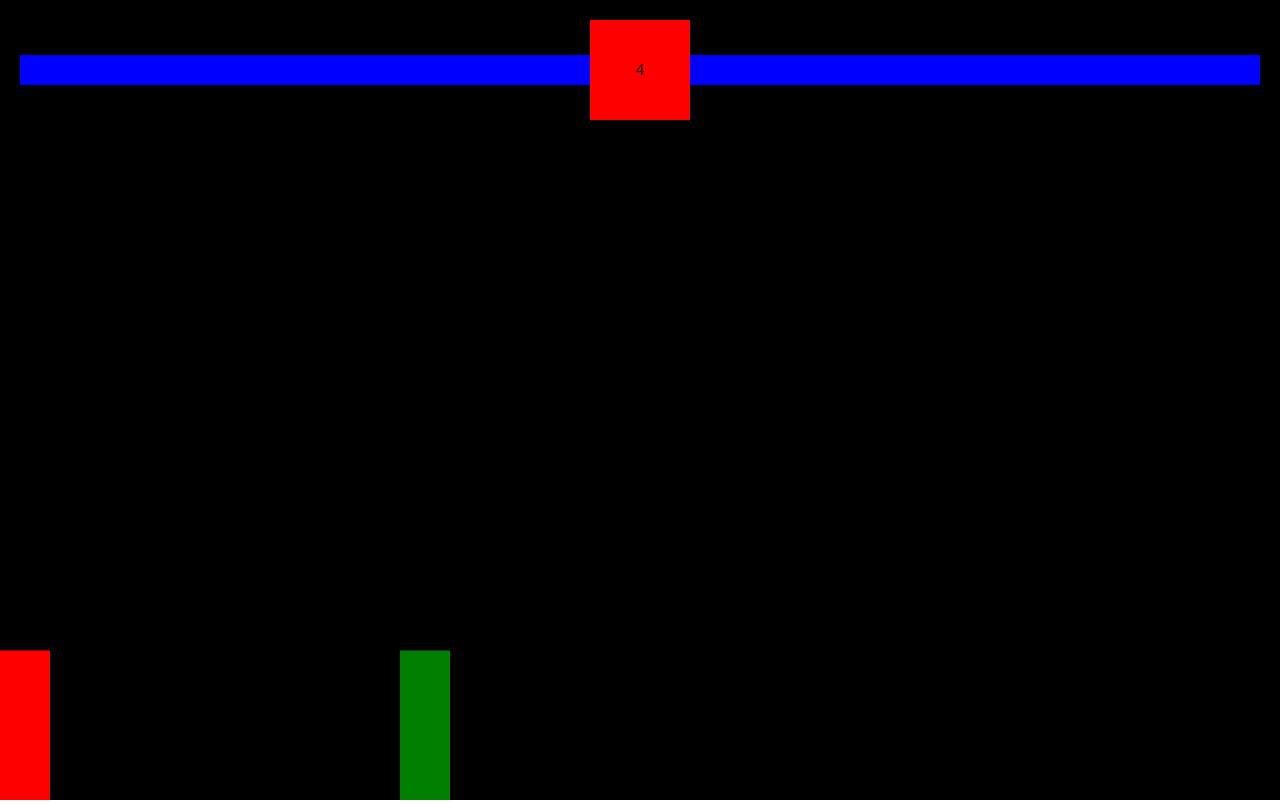
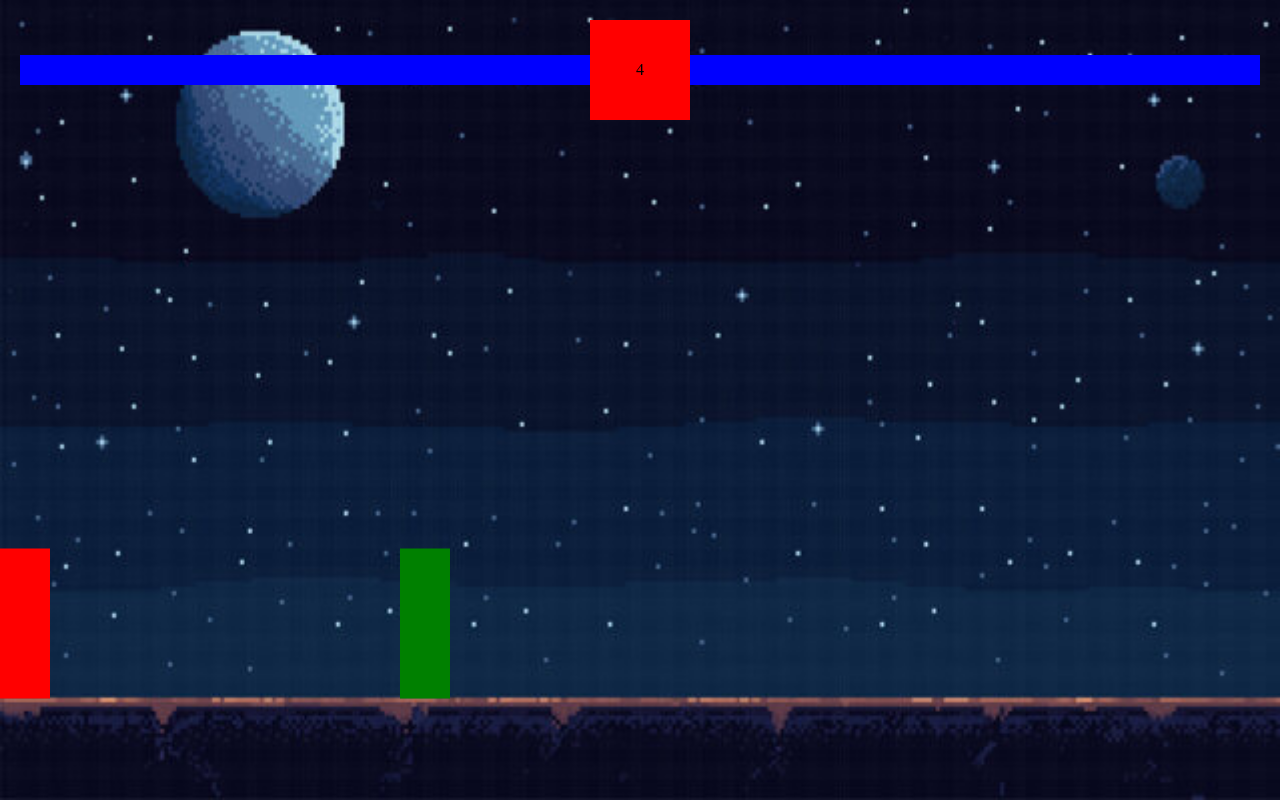
Before and after one commit to DaniPolishchuk/Pruegelei, a website: page index.html in a window 1280 px wide. Drawn offline with Linux system fonts and the light colour scheme.

Commit message:
adding background

```diff
--- a/index.html
+++ b/index.html
@@ -48,6 +48,8 @@
         display: none;"></div>
     <canvas></canvas>
 </div>
+<script src="js/utils.js"></script>
+<script src="js/classes.js"></script>
 <script src="index.js"></script>
 </body>
 </html>
--- a/index.js
+++ b/index.js
@@ -12,64 +12,15 @@ ctx.fillRect(0, 0, canvas.width, canvas.height);
 
 const gravity = 0.5;
 
-class Sprite {
-    constructor({position, velocity, color, offset}) {
-        this.position = position;
-        this.velocity = velocity;
-        this.width = 50;
-        this.height = 150;
-        this.color = color;
-        this.lastKey;
-        this.attackBox = {
-            position: {
-                x: this.position.x,
-                y: this.position.y
-            },
-            width: 100,
-            height: 50,
-            offset: offset
-        };
-        this.isAttacking = false;
-        this.health = 100;
-    }
+const background = new Sprite({
+    position: {
+        x: 0,
+        y: 0,
+    },
+    imageSrc: "./Backgrounds/Background1.png"
+})
 
-    draw() {
-        ctx.fillStyle = this.color;
-        ctx.fillRect(this.position.x, this.position.y, this.width, this.height);
-
-        // attack box
-        if (this.isAttacking) {
-            ctx.fillStyle = "white";
-            ctx.fillRect(this.attackBox.position.x, this.attackBox.position.y, this.attackBox.width, this.attackBox.height);
-        }
-
-    }
-
-    attack() {
-        this.isAttacking = true;
-        setTimeout(() => {
-            this.isAttacking = false;
-        }, 100)
-    }
-
-    update() {
-        this.draw();
-
-        this.attackBox.position.x = this.position.x - this.attackBox.offset.x;
-        this.attackBox.position.y = this.position.y;
-
-        this.position.x += this.velocity.x;
-        this.position.y += this.velocity.y;
-
-        if (this.position.y + this.height + this.velocity.y > canvas.height) {
-            this.velocity.y = 0;
-        } else {
-            this.velocity.y += gravity;
-        }
-    }
-}
-
-const player1 = new Sprite({
+const player1 = new Fighter({
     position: {
         x: 0,
         y: 0,
@@ -85,7 +36,7 @@ const player1 = new Sprite({
     }
 });
 
-const player2 = new Sprite({
+const player2 = new Fighter({
     position: {
         x: 400,
         y: 100,
@@ -116,39 +67,14 @@ const keys = {
     }
 };
 
-function rectangularCollusion(rectangel1, rectangel2) {
-    return (
-        rectangel1.attackBox.position.x + rectangel1.attackBox.width >= rectangel2.position.x &&
-        rectangel1.attackBox.position.x <= rectangel2.position.x + rectangel2.width &&
-        rectangel1.attackBox.position.y + rectangel1.attackBox.height >= rectangel2.position.y &&
-        rectangel1.attackBox.position.y <= rectangel2.position.y + rectangel2.height
-    )
-}
-
-function decreaseTimer(){
-    let timerValue = parseInt(document.getElementById("timer").textContent.trim());
-    if (timerValue > 0) {
-        setTimeout(decreaseTimer, 1000);
-        timerValue--;
-        document.getElementById("timer").textContent = String(timerValue);
-    } else if (timerValue === 0) {
-        document.querySelector("#gameResult").style.display = "flex";
-        if (player1.health > player2.health) {
-            document.querySelector("#gameResult").innerHTML = "Player 1 won";
-        } else if (player1.health < player2.health) {
-            document.querySelector("#gameResult").innerHTML = "Player 2 won";
-        } else {
-            document.querySelector("#gameResult").innerHTML = "Tie";
-        }
-    }
-}
-
 decreaseTimer()
 
 function animate() {
     window.requestAnimationFrame(animate);  // what we want to loop over and over again
     ctx.fillStyle = "black";
     ctx.fillRect(0, 0, canvas.width, canvas.height);
+    background.update();
+
     player1.update();
     player2.update();
 
@@ -179,6 +105,10 @@ function animate() {
         player2.isAttacking = false;
         player1.health -= 10;
         document.querySelector("#player1health").style.width = player1.health + "%";
+    }
+
+    if (player2.health <= 0 || player1.health <= 0) {
+         determineWinner(player1, player2, timerID);
     }
 
 }
--- /dev/null
+++ b/js/classes.js
@@ -0,0 +1,73 @@
+class Sprite {
+    constructor({position, imageSrc}) {
+        this.position = position;
+        this.width = canvas.width;
+        this.height = canvas.height;
+        this.image = new Image();
+        this.image.src = imageSrc;
+    }
+
+    draw() {
+        ctx.drawImage(this.image, this.position.x, this.position.y, this.width, this.height);
+    }
+
+    update() {
+        this.draw();
+    }
+}
+
+class Fighter {
+    constructor({position, velocity, color, offset}) {
+        this.position = position;
+        this.velocity = velocity;
+        this.width = 50;
+        this.height = 150;
+        this.color = color;
+        this.lastKey;
+        this.attackBox = {
+            position: {
+                x: this.position.x,
+                y: this.position.y
+            },
+            width: 100,
+            height: 50,
+            offset: offset
+        };
+        this.isAttacking = false;
+        this.health = 100;
+    }
+    draw() {
+        ctx.fillStyle = this.color;
+        ctx.fillRect(this.position.x, this.position.y, this.width, this.height);
+
+        // attack box
+        if (this.isAttacking) {
+            ctx.fillStyle = "white";
+            ctx.fillRect(this.attackBox.position.x, this.attackBox.position.y, this.attackBox.width, this.attackBox.height);
+        }
+
+    }
+
+    attack() {
+        this.isAttacking = true;
+        setTimeout(() => {
+            this.isAttacking = false;
+        }, 100)
+    }
+
+    update() {
+        this.draw();
+
+        this.attackBox.position.x = this.position.x - this.attackBox.offset.x;
+        this.attackBox.position.y = this.position.y;
+
+        this.position.x += this.velocity.x;
+        this.position.y += this.velocity.y;
+
+        if (this.position.y + this.height + this.velocity.y >= canvas.height / 1.146) {
+            this.velocity.y = 0;
+        } else {
+            this.velocity.y += gravity;
+        }
+    }
+}
--- /dev/null
+++ b/js/utils.js
@@ -0,0 +1,32 @@
+function rectangularCollusion(rectangel1, rectangel2) {
+    return (
+        rectangel1.attackBox.position.x + rectangel1.attackBox.width >= rectangel2.position.x &&
+        rectangel1.attackBox.position.x <= rectangel2.position.x + rectangel2.width &&
+        rectangel1.attackBox.position.y + rectangel1.attackBox.height >= rectangel2.position.y &&
+        rectangel1.attackBox.position.y <= rectangel2.position.y + rectangel2.height
+    )
+}
+
+function determineWinner(player1, player2, timerId) {
+    clearTimeout(timerId);
+    document.querySelector("#gameResult").style.display = "flex";
+    if (player1.health > player2.health) {
+        document.querySelector("#gameResult").innerHTML = "Player 1 won";
+    } else if (player1.health < player2.health) {
+        document.querySelector("#gameResult").innerHTML = "Player 2 won";
+    } else {
+        document.querySelector("#gameResult").innerHTML = "Tie";
+    }
+}
+
+let timerID;
+function decreaseTimer(){
+    let timerValue = parseInt(document.getElementById("timer").textContent.trim());
+    if (timerValue > 0) {
+        timerID = setTimeout(decreaseTimer, 1000);
+        timerValue--;
+        document.getElementById("timer").textContent = String(timerValue);
+    } else if (timerValue === 0) {
+        determineWinner(player1, player2);
+    }
+}
```
Also changed, not shown: Backgrounds/Background1.png (added), Fighters/FantasyWarrior/Attack1.png (added), Fighters/FantasyWarrior/Attack2.png (added), Fighters/FantasyWarrior/Attack3.png (added), Fighters/FantasyWarrior/Death.png (added), Fighters/FantasyWarrior/Fall.png (added), Fighters/FantasyWarrior/Idle.png (added), Fighters/FantasyWarrior/Jump.png (added), Fighters/FantasyWarrior/Run.png (added), Fighters/FantasyWarrior/Take hit.png (added).
